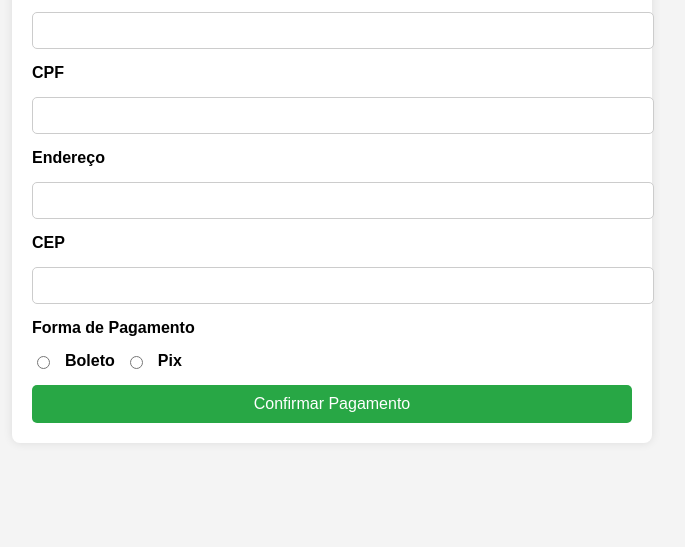
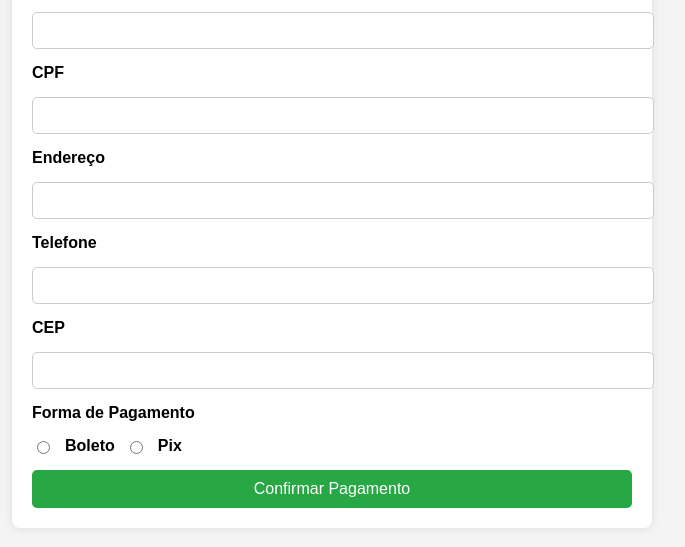
Before and after one commit to guilhermeDJANGO/Carrinhodecompras, a plain HTML site: page cadastropag.html in a window 1280 px wide. Shown: the part 171-718 px from the top of the page, without its empty margins (308-993 px from the left). Drawn offline with Linux system fonts and the light colour scheme.

Commit message:
Update cadastropag.html

```diff
--- a/cadastropag.html
+++ b/cadastropag.html
@@ -74,6 +74,9 @@
             <label for="endereco">Endereço</label>
             <input type="text" id="endereco" name="endereco" required>
 
+            <label for="cpf">Telefone</label>
+                <input type="text" id="telefone" name="telefone" required>
+
             <!-- Campo CEP -->
             <label for="cep">CEP</label>
             <input type="text" id="cep" name="cep" required>
```
